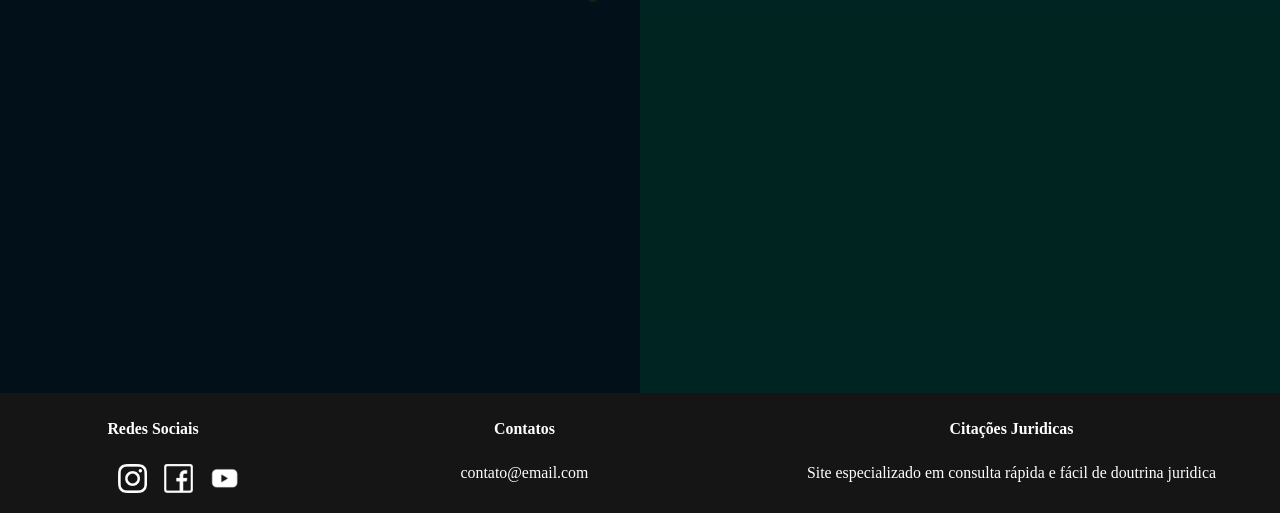
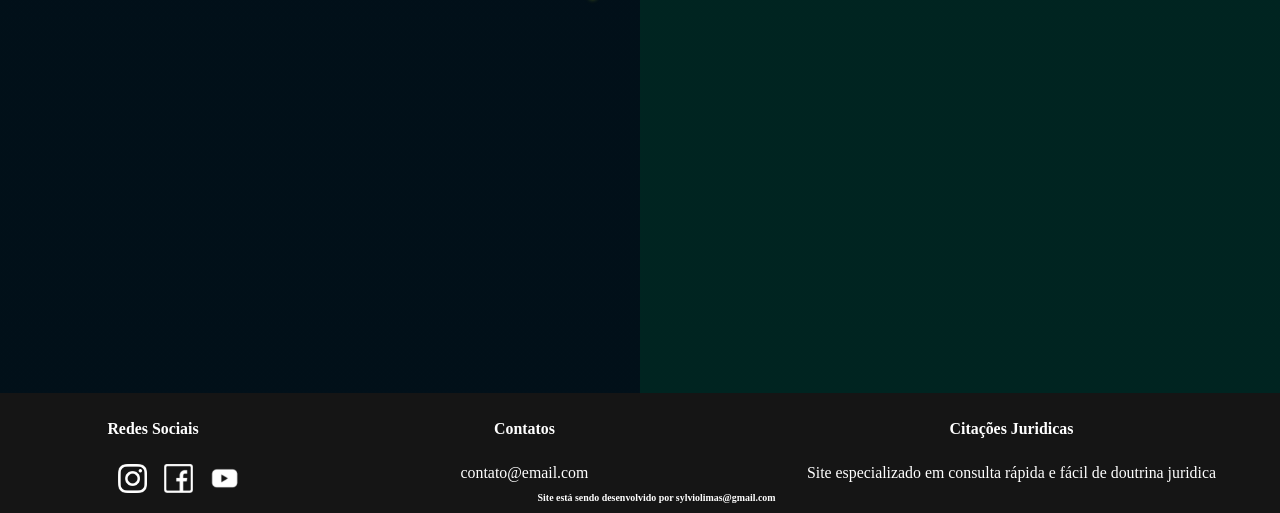
Before and after one commit to wopgan/citacoesjuridicas, a plain HTML site: page building/index.html in a window 1280 px wide. Shown: the part 287-800 px from the top of the page. Drawn offline with Linux system fonts and the light colour scheme.

Commit message:
adição do contato do desenvolvedor

```diff
--- a/building/css/style.css
+++ b/building/css/style.css
@@ -66,3 +66,10 @@ footer {
 .footer-list li {
     margin-left: 10%;
 }
+
+.makeit {
+    position: absolute;
+    bottom: 0;
+    margin-left: 42%;
+    font-size: 1rem;
+}
--- a/building/index.html
+++ b/building/index.html
@@ -57,5 +57,6 @@
         </div>
 
     </footer>
+<h3 class="makeit">Site está sendo desenvolvido por sylviolimas@gmail.com</h3>
 </body>
 </html>
```
